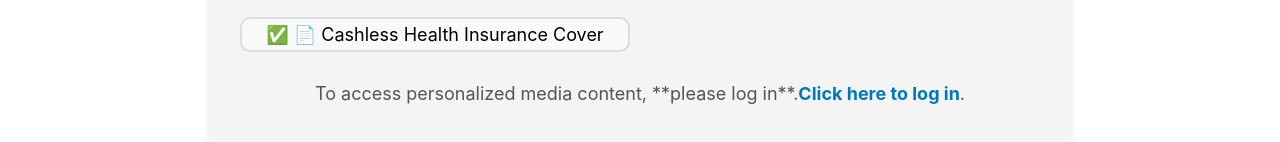
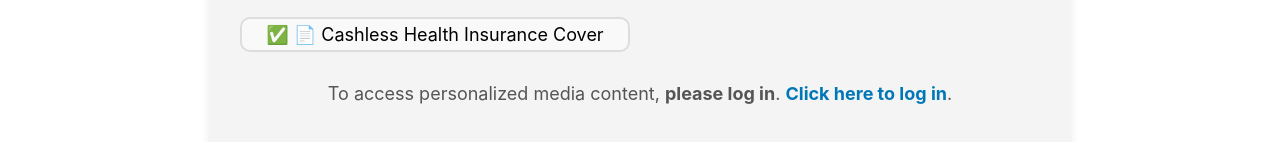
Before and after one commit to Ravitejav7/Health-Care-Website, a React (Create React App) app in the folder client/: page / in a window 1280 px wide. Shown: the part 460-602 px from the top of the page. Built offline with nearby package versions, Linux system fonts and the light colour scheme.

Commit message:
Update Home.jsx

```diff
--- a/client/src/pages/Home.jsx
+++ b/client/src/pages/Home.jsx
@@ -1,6 +1,7 @@
 import React, { useEffect, useState } from "react";
 import Media from "./Media"; // Import the Media component
 import "../styles/Home.css"; // Import the CSS file
+import { Link } from "react-router-dom";
 
 const Home = () => {
   const [mediaData, setMediaData] = useState([]);
@@ -58,8 +59,8 @@ const Home = () => {
           <li>📄  Cashless Health Insurance Cover</li>
         </ul>
         <p>
-          To access personalized media content, **please log in**.
-          <a href="/login" className="login-link">Click here to log in</a>.
+           To access personalized media content, <strong>please log in</strong>.{" "}
+           <Link to="/login" className="login-link">Click here to log in</Link>.
         </p>
       </div>
     );
```
